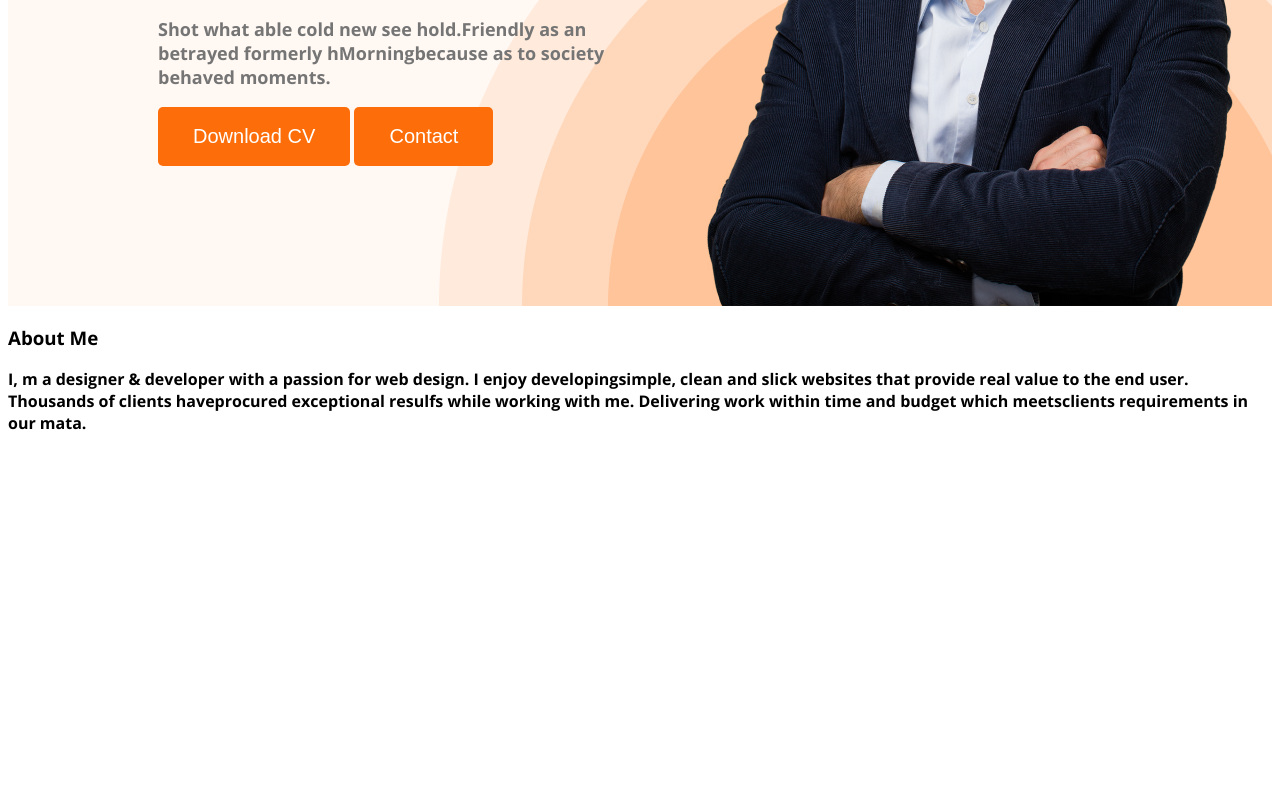
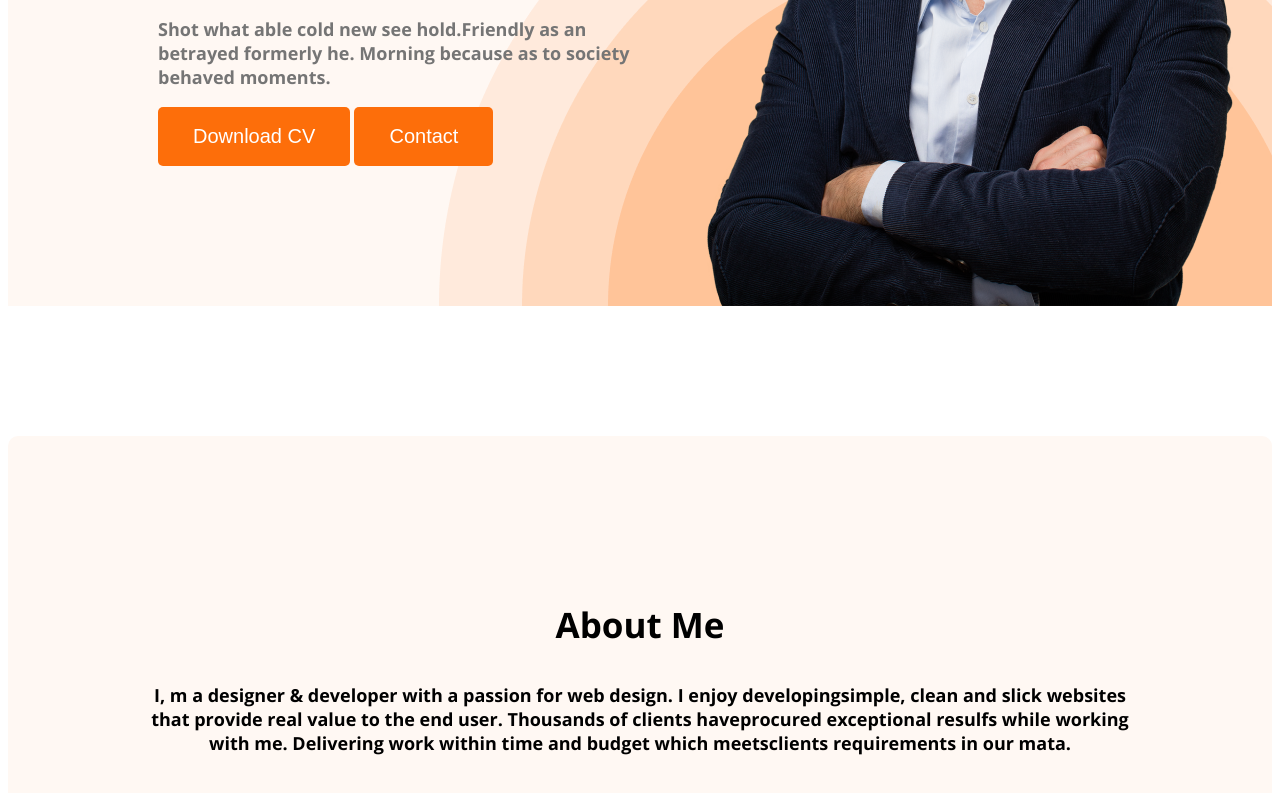
Before and after one commit to saisob/wbdeveloper-portfoilo-a, a plain HTML site: page index.html in a window 1280 px wide. Shown: the part 559-1352 px from the top of the page. Before the commit the page ends 1009 px from the top, so only its background shows below. Drawn offline with nearby package versions, Linux system fonts and the light colour scheme.

Commit message:
about me

```diff
--- a/index.html
+++ b/index.html
@@ -25,7 +25,7 @@
             <div class="banner-content">
                 <h3 class="banner-greeting">Hi, I am</h3>
                 <h1 class="bannar-title">Mary Hardy</h1>
-                <p class="banner-discription">Shot what able cold new see hold.Friendly as an betrayed formerly hMorningbecause as to society behaved moments.</p>
+                <p class="banner-discription">Shot what able cold new see hold.Friendly as an betrayed formerly he. Morning because as to society behaved moments.</p>
                 <button class="btn-primary">Download CV</button>
                 <button class="btn-primary">Contact</button>
             </div>
--- a/styles/portfolio.css
+++ b/styles/portfolio.css
@@ -20,7 +20,7 @@ nav {
     color: #FD6E0A;
 }
 
-nav > ul{
+nav>ul {
     display: flex;
     align-items: center;
 }
@@ -41,43 +41,73 @@ nav a {
     border-radius: 5px;
     font-size: 20px;
     font-weight: 700px;
-    color:#FFF ;
+    color: #FFF;
     padding: 18px 35px;
 
 }
+
 /* header releted styles+ */
-.header{
+.header {
     background-color: #FFF8F3;
     background-image: url(../images/header_bg.png);
-    background-repeat:no-repeat;
+    background-repeat: no-repeat;
     background-position: bottom right;
 }
-.banner{
-    padding: 30px 30px 0px 150px ;
+
+.banner {
+    padding: 30px 30px 0px 150px;
     display: flex;
     align-items: center;
     justify-content: space-between;
 }
-.Profile-pic{
+
+.Profile-pic {
     width: 584px;
     height: 676px;
 }
-.banner-content{
+
+.banner-content {
     min-width: 500px;
 }
-.banner-greeting{
+
+.banner-greeting {
     font-size: 45px;
     color: #474747;
     margin-bottom: 0;
 }
-.bannar-title{
+
+.bannar-title {
     font-size: 85px;
     font-weight: 700;
     margin-top: 5px;
     margin-bottom: 20px;
 }
-.banner-discription{
+
+.banner-discription {
     color: #757575;
     font-size: 18px;
     font-weight: 400;
 }
+
+/* Main section styles */
+
+/* about section styles */
+.about {
+    padding: 130px;
+    border-radius: 10px;
+    background: #FFF8F3;
+    margin: 130px 0;
+
+}
+
+.section-title {
+    color: var(#181818);
+    text-align: center;
+    font-size: 35px;
+    font-weight: 700;
+}
+.section-description{
+    color: var(#757575);
+text-align: center;
+font-size: 18px;
+}
```
